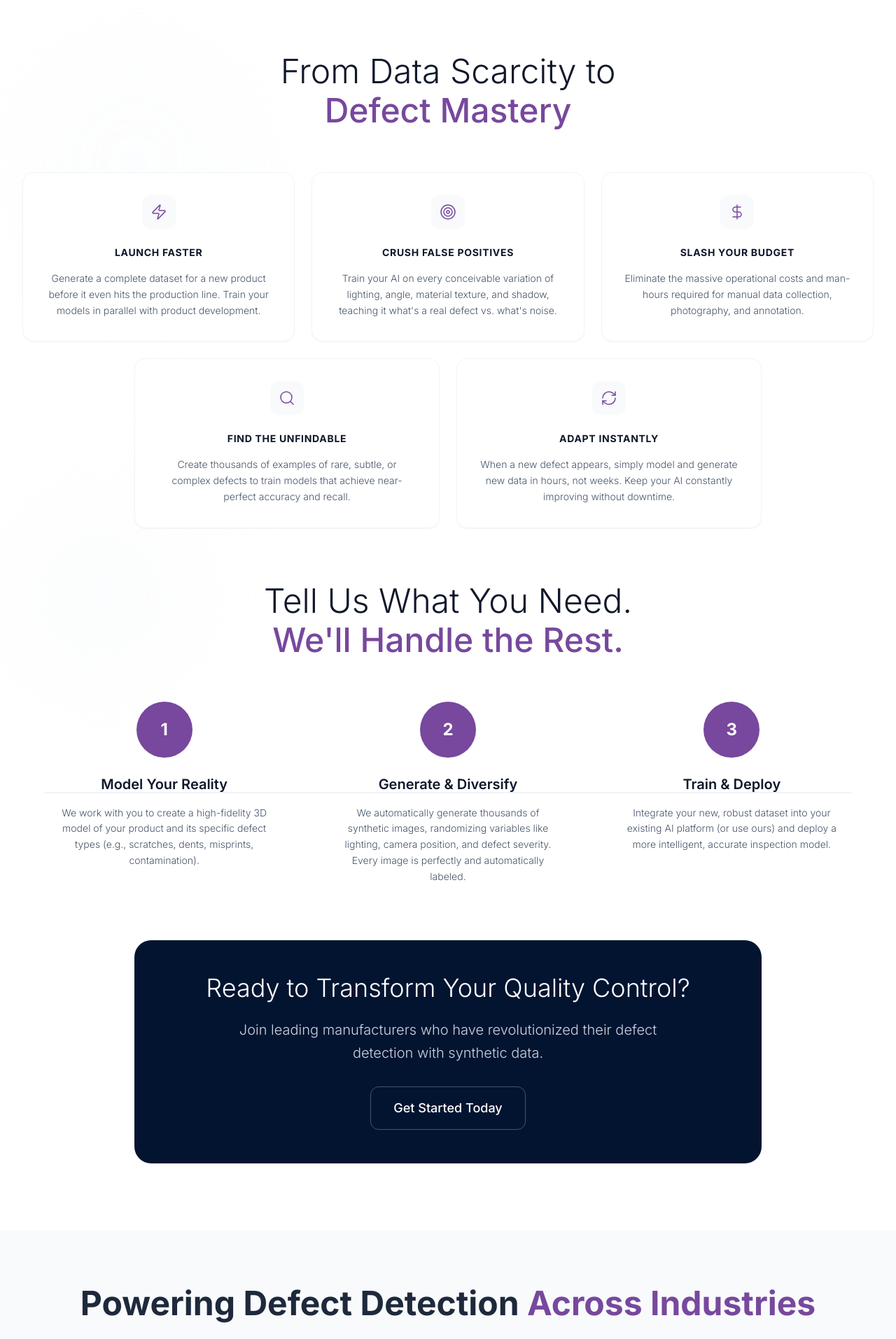
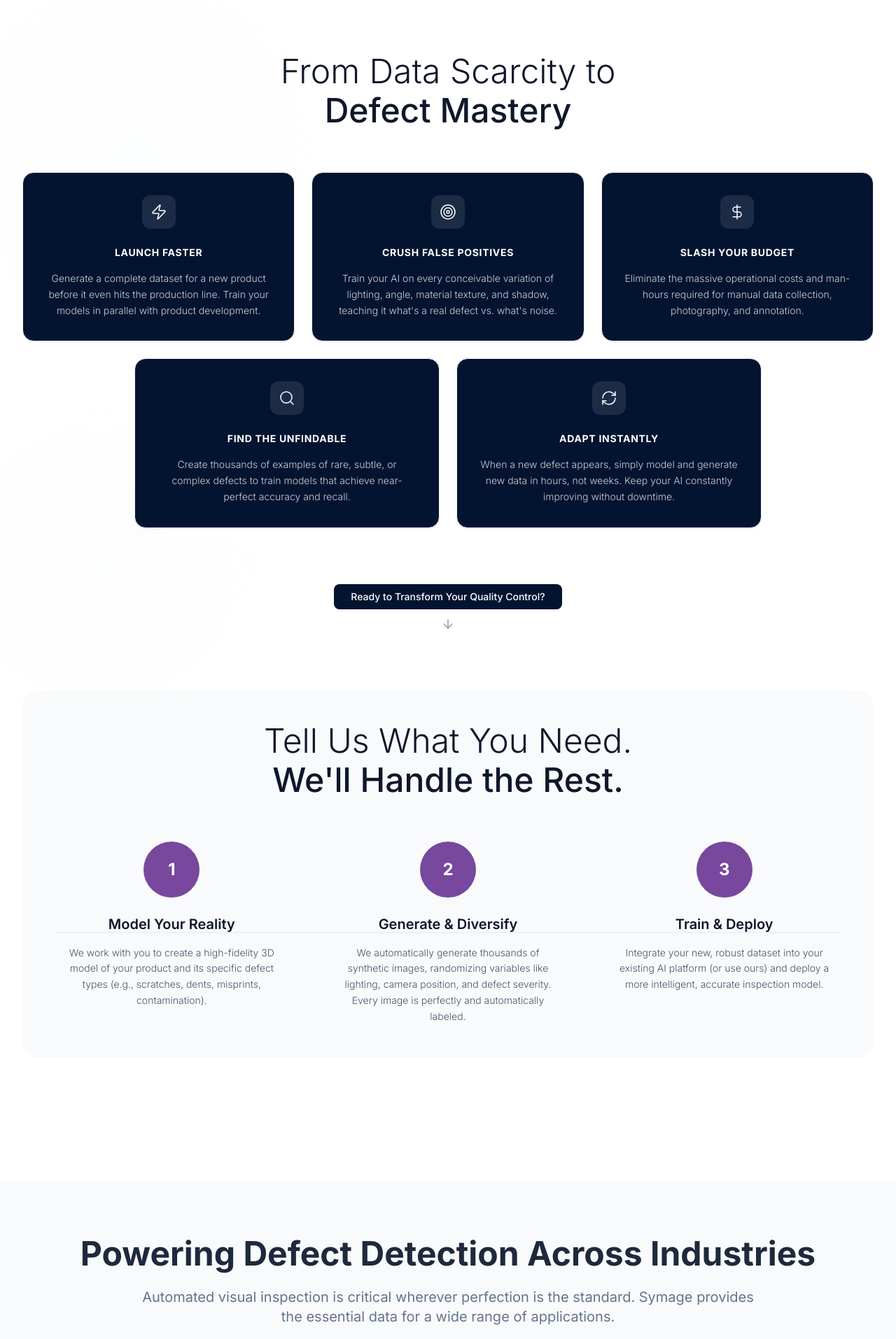
Before and after one commit to kwattu/symage-perfect-vision-landing, a React (Vite) app: page / in a window 1280 px wide. Shown: the part 2940-4854 px from the top of the page at 70% size. Built offline with nearby package versions, Linux system fonts and the light colour scheme.

Commit message:
Refine layout and styling
Removed gift icon, adjusted sizes, added down arrow, changed background, and fixed icon box styling in `src/components/CTA.tsx` and `src/components/Industries.tsx`.

```diff
--- a/src/components/CTA.tsx
+++ b/src/components/CTA.tsx
@@ -1,6 +1,6 @@
 
 import { Button } from "@/components/ui/button";
-import { ArrowRight, CheckCircle, Gift } from "lucide-react";
+import { ArrowRight, CheckCircle } from "lucide-react";
 
 const CTA = () => {
   const offerPoints = [
@@ -22,12 +22,9 @@ const CTA = () => {
         <div className="max-w-4xl mx-auto text-center text-white">
           {/* Main Headline */}
           <div className="animate-fade-in">
-            <div className="inline-flex items-center justify-center w-20 h-20 bg-white/10 backdrop-blur-sm rounded-full mb-8">
-              <Gift className="h-10 w-10 text-symage-lime" />
-            </div>
             <h2 className="text-4xl md:text-6xl font-bold mb-6 font-sans">
               Experience the Future of Quality Control.
-              <span className="block text-transparent bg-gradient-to-r from-symage-blue to-symage-pink bg-clip-text">
+              <span className="block text-symage-blue">
                 For Free.
               </span>
             </h2>
--- a/src/components/Industries.tsx
+++ b/src/components/Industries.tsx
@@ -47,7 +47,7 @@ const Industries = () => {
           <div className="text-center mb-16 animate-fade-in">
             <h2 className="text-4xl md:text-5xl font-bold text-symage-text-dark mb-6 font-sans">
               Powering Defect Detection
-              <span className="text-symage-purple"> Across Industries</span>
+              <span className="text-symage-text-dark"> Across Industries</span>
             </h2>
             <p className="text-xl text-symage-medium-gray max-w-4xl mx-auto">
               Automated visual inspection is critical wherever perfection is the standard. Symage provides the essential data for a wide range of applications.
@@ -71,7 +71,7 @@ const Industries = () => {
                     alt={industry.title}
                     className="w-full h-full object-cover group-hover:scale-105 transition-transform duration-300"
                   />
-                  <div className="absolute inset-0 bg-symage-dark/60"></div>
+                  <div className="absolute inset-0 bg-symage-dark/40"></div>
                   <div className="absolute bottom-4 left-4 right-4">
                     <h3 className="text-xl font-bold text-white mb-2 font-sans">{industry.title}</h3>
                   </div>
@@ -83,15 +83,15 @@ const Industries = () => {
             ))}
           </div>
 
-          {/* Bottom CTA */}
-          <div className="mt-16 text-center bg-white rounded-3xl p-8 md:p-12 shadow-sm border border-gray-200 animate-fade-in">
-            <h3 className="text-2xl md:text-3xl font-bold text-symage-text-dark mb-4 font-sans">
+          {/* Bottom CTA - Reduced size and removed box outline */}
+          <div className="mt-16 text-center animate-fade-in">
+            <h3 className="text-xl md:text-2xl font-bold text-symage-text-dark mb-3 font-sans">
               Your Industry Not Listed?
             </h3>
-            <p className="text-lg text-symage-medium-gray mb-6 max-w-2xl mx-auto">
-              Symage's physics-based simulation engine can be adapted to virtually any manufacturing or quality control scenario. Let's discuss your specific use case.
+            <p className="text-base text-symage-medium-gray mb-4 max-w-xl mx-auto">
+              Symage's physics-based simulation engine can be adapted to virtually any manufacturing or quality control scenario.
             </p>
-            <button className="text-symage-blue hover:text-symage-blue/80 font-semibold text-lg underline underline-offset-4 decoration-2 hover:decoration-symage-blue transition-colors">
+            <button className="text-symage-blue hover:text-symage-blue/80 font-semibold text-base underline underline-offset-4 decoration-2 hover:decoration-symage-blue transition-colors">
               Contact Our Experts →
             </button>
           </div>
--- a/src/components/Solution.tsx
+++ b/src/components/Solution.tsx
@@ -64,7 +64,7 @@ const Solution = () => {
             <div className="w-1 h-16 bg-symage-purple mx-auto mb-8"></div>
             <h2 className="text-5xl md:text-6xl font-light text-slate-900 mb-8 font-sans leading-tight tracking-tight">
               The Solution:
-              <span className="block font-medium text-symage-purple mt-2">
+              <span className="block font-medium text-slate-900 mt-2">
                 Data You Control, Not Just Collect
               </span>
             </h2>
@@ -83,7 +83,7 @@ const Solution = () => {
             <div className="text-center mb-16">
               <h3 className="text-4xl md:text-5xl font-light text-slate-900 mb-4 font-sans">
                 From Data Scarcity to
-                <span className="block font-medium text-symage-purple mt-2">
+                <span className="block font-medium text-slate-900 mt-2">
                   Defect Mastery
                 </span>
               </h3>
@@ -93,19 +93,17 @@ const Solution = () => {
               {benefits.slice(0, 3).map((benefit, index) => (
                 <div
                   key={benefit.title}
-                  className="group bg-white rounded-2xl p-8 shadow-sm border border-slate-100 hover:shadow-md transition-all duration-300 animate-slide-in-left"
+                  className="group bg-symage-dark rounded-2xl p-8 shadow-sm border border-slate-100 hover:shadow-md transition-all duration-300 animate-slide-in-left text-center text-white"
                   style={{
                     animationDelay: `${index * 0.1}s`,
                     animationFillMode: 'both'
                   }}
                 >
-                  <div className="text-center">
-                    <div className="w-12 h-12 rounded-xl bg-slate-50 flex items-center justify-center mx-auto mb-6 group-hover:bg-slate-100 transition-colors duration-300">
-                      <benefit.icon className="h-6 w-6 text-symage-purple" strokeWidth={1.5} />
-                    </div>
-                    <h4 className="text-sm font-bold text-slate-900 mb-4 tracking-wider uppercase">{benefit.title}</h4>
-                    <p className="text-slate-600 leading-relaxed font-light text-sm">{benefit.description}</p>
+                  <div className="w-12 h-12 rounded-xl bg-white/10 flex items-center justify-center mx-auto mb-6 group-hover:bg-white/20 transition-colors duration-300">
+                    <benefit.icon className="h-6 w-6 text-white" strokeWidth={1.5} />
                   </div>
+                  <h4 className="text-sm font-bold text-white mb-4 tracking-wider uppercase">{benefit.title}</h4>
+                  <p className="text-white/80 leading-relaxed font-light text-sm">{benefit.description}</p>
                 </div>
               ))}
             </div>
@@ -114,30 +112,38 @@ const Solution = () => {
               {benefits.slice(3).map((benefit, index) => (
                 <div
                   key={benefit.title}
-                  className="group bg-white rounded-2xl p-8 shadow-sm border border-slate-100 hover:shadow-md transition-all duration-300 animate-slide-in-left"
+                  className="group bg-symage-dark rounded-2xl p-8 shadow-sm border border-slate-100 hover:shadow-md transition-all duration-300 animate-slide-in-left text-center text-white"
                   style={{
                     animationDelay: `${(index + 3) * 0.1}s`,
                     animationFillMode: 'both'
                   }}
                 >
-                  <div className="text-center">
-                    <div className="w-12 h-12 rounded-xl bg-slate-50 flex items-center justify-center mx-auto mb-6 group-hover:bg-slate-100 transition-colors duration-300">
-                      <benefit.icon className="h-6 w-6 text-symage-purple" strokeWidth={1.5} />
-                    </div>
-                    <h4 className="text-sm font-bold text-slate-900 mb-4 tracking-wider uppercase">{benefit.title}</h4>
-                    <p className="text-slate-600 leading-relaxed font-light text-sm">{benefit.description}</p>
+                  <div className="w-12 h-12 rounded-xl bg-white/10 flex items-center justify-center mx-auto mb-6 group-hover:bg-white/20 transition-colors duration-300">
+                    <benefit.icon className="h-6 w-6 text-white" strokeWidth={1.5} />
                   </div>
+                  <h4 className="text-sm font-bold text-white mb-4 tracking-wider uppercase">{benefit.title}</h4>
+                  <p className="text-white/80 leading-relaxed font-light text-sm">{benefit.description}</p>
                 </div>
               ))}
             </div>
           </div>
 
-          {/* Tell Us What You Need - Process Flow Chart */}
-          <div className="mb-20">
+          {/* Small CTA */}
+          <div className="text-center mb-20">
+            <Button size="sm" className="bg-symage-dark text-white hover:bg-slate-800 text-sm px-6 py-2 h-auto font-medium rounded-lg">
+              Ready to Transform Your Quality Control?
+            </Button>
+            <div className="flex justify-center mt-4">
+              <ArrowDown className="h-5 w-5 text-slate-400 animate-bounce" />
+            </div>
+          </div>
+
+          {/* Tell Us What You Need - Process Flow Chart with different background */}
+          <div className="bg-slate-50 rounded-3xl p-12 mb-20">
             <div className="text-center mb-16">
               <h3 className="text-4xl md:text-5xl font-light text-slate-900 mb-4 font-sans">
                 Tell Us What You Need.
-                <span className="block font-medium text-symage-purple mt-2">
+                <span className="block font-medium text-slate-900 mt-2">
                   We'll Handle the Rest.
                 </span>
               </h3>
@@ -189,23 +195,6 @@ const Solution = () => {
               </div>
             </div>
           </div>
-
-          {/* Final CTA Section - Moved from mid-page */}
-          <div className="text-center">
-            <div className="relative max-w-4xl mx-auto">
-              <div className="bg-symage-dark rounded-3xl p-12 text-white animate-scale-in">
-                <h3 className="text-3xl md:text-4xl font-light mb-6 font-sans">
-                  Ready to Transform Your Quality Control?
-                </h3>
-                <p className="text-xl mb-8 text-slate-300 max-w-2xl mx-auto leading-relaxed font-light">
-                  Join leading manufacturers who have revolutionized their defect detection with synthetic data.
-                </p>
-                <Button size="lg" className="bg-symage-dark text-white hover:bg-slate-800 text-lg px-8 py-4 h-auto font-medium rounded-xl border border-slate-600">
-                  Get Started Today
-                </Button>
-              </div>
-            </div>
-          </div>
         </div>
       </div>
     </section>
```
